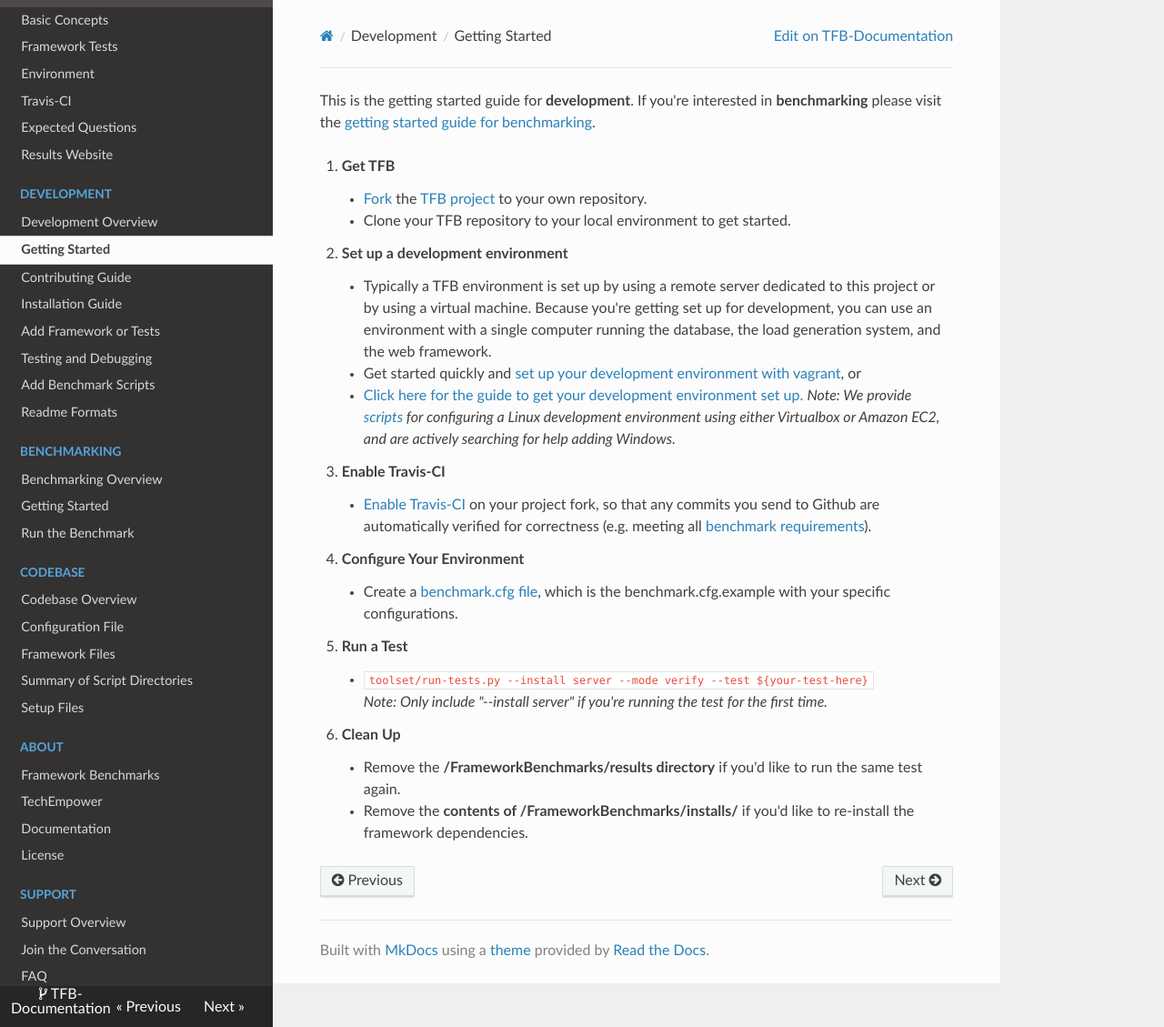
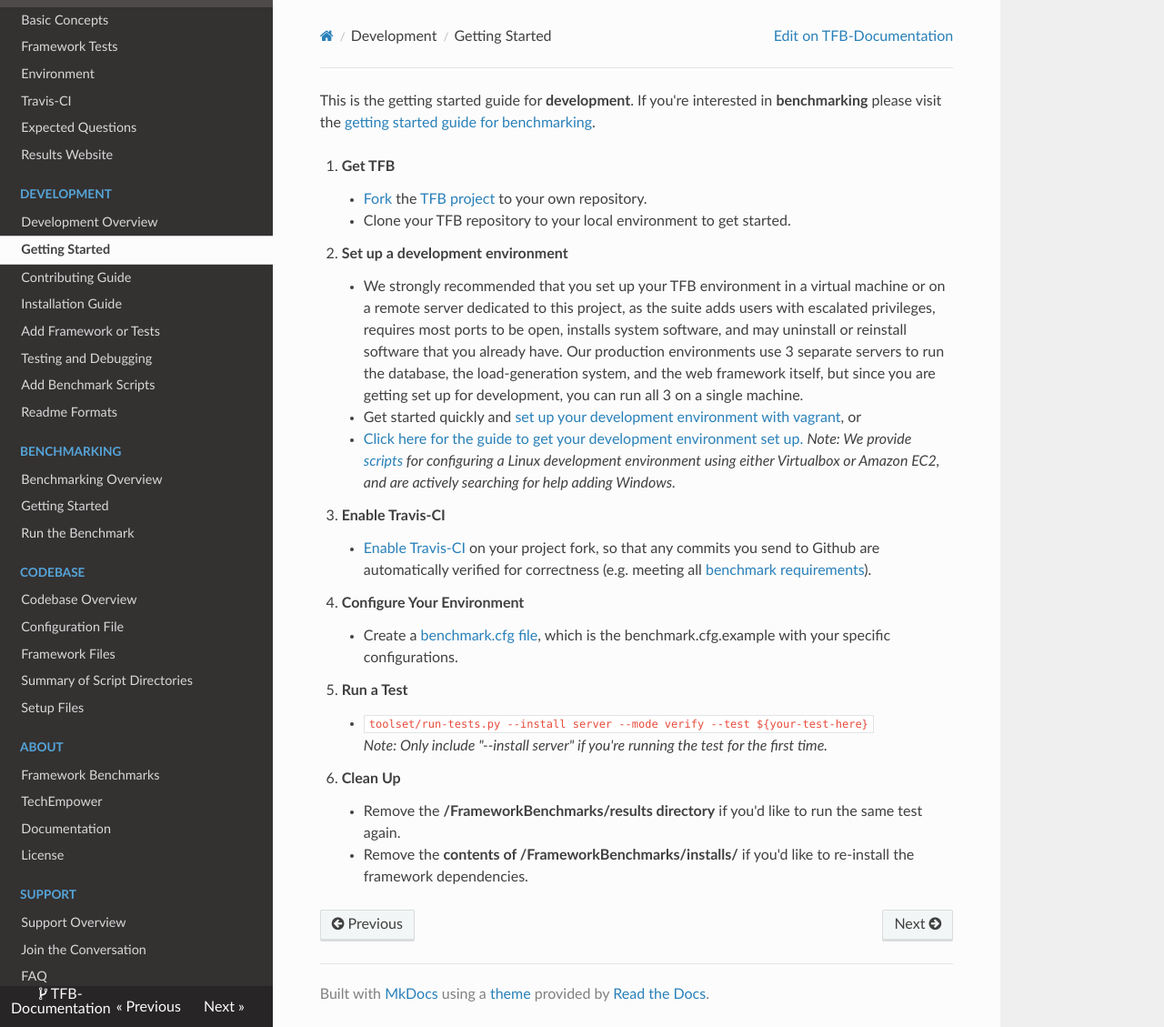
Before and after one commit to nbrady-techempower/TFB-Documentation, an MkDocs documentation site: the page built from docs/Development/Getting-Started.md, in a window 1280 px wide and 1129 px high. Shown: the whole window at 91% size. Built offline with MkDocs 1.6.1, drawn with Linux system fonts in a browser that asks for light colours; nearby versions of some CDN libraries; old or Windows-style settings are respelled for this version of MkDocs.

Commit message:
clarify the importance of using a VM to run the suite

```diff
--- a/docs/Development/Getting-Started.md
+++ b/docs/Development/Getting-Started.md
@@ -4,7 +4,7 @@ This is the getting started guide for __development__. If you're interested in _
     * [Fork](https://help.github.com/articles/fork-a-repo/) the [TFB project](https://github.com/TechEmpower/FrameworkBenchmarks/) to your own repository.
     * Clone your TFB repository to your local environment to get started.
 2. __Set up a development environment__
-    * Typically a TFB environment is set up by using a remote server dedicated to this project or by using a virtual machine. Because you're getting set up for development, you can use an environment with a single computer running the database, the load generation system, and the web framework.
+    * We strongly recommended that you set up your TFB environment in a virtual machine or on a remote server dedicated to this project, as the suite adds users with escalated privileges, requires most ports to be open, installs system software, and may uninstall or reinstall software that you already have. Our production environments use 3 separate servers to run the database, the load-generation system, and the web framework itself, but since you are getting set up for development, you can run all 3 on a single machine.
     * Get started quickly and [set up your development environment with vagrant](Installation-Guide#vagrant-development-environment), or
     * [Click here for the guide to get your development environment set up.](Installation-Guide) *Note: We provide [scripts](../Codebase/Summary-of-Script-Directories) for configuring a Linux development environment using either Virtualbox or Amazon EC2, and are actively searching for help adding Windows.*
 3. __Enable Travis-CI__
```
